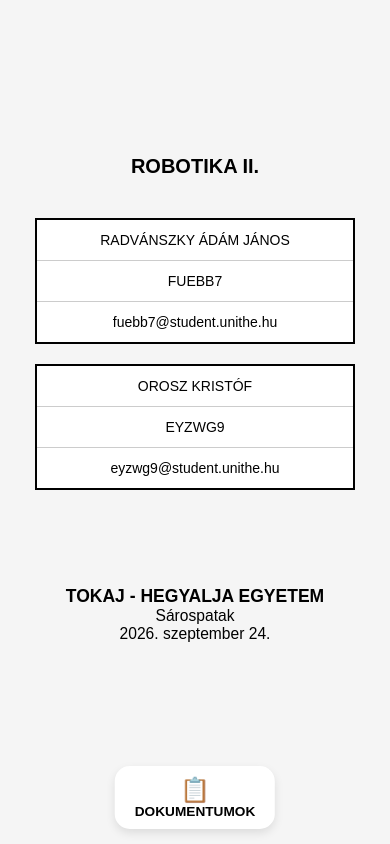
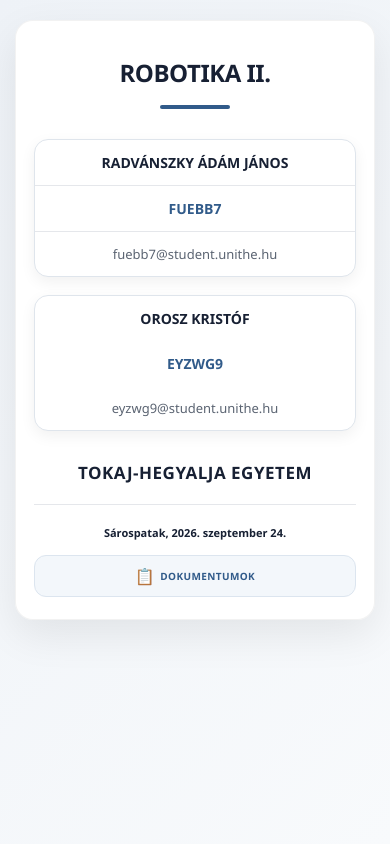
Before and after one commit to oroszkristof/ROBOTIKA-II-EYZWG9-FUEEB7, a plain HTML site: page index.html in a window 390 px wide. Drawn offline with Linux system fonts and the light colour scheme.

Commit message:
Add files via upload

```diff
--- a/index.html
+++ b/index.html
@@ -13,136 +13,454 @@
 
         body {
             margin: 0;
-            font-family: Arial, sans-serif;
-            background-color: #f5f5f5;
+            font-family: "Segoe UI", Arial, sans-serif;
+            background: linear-gradient(135deg, #eef2f7, #f8fafc);
+            color: #1f2937;
         }
+
+        /* =========================
+           OLDAL
+           ========================= */
 
         .page {
             min-height: 100vh;
+
             display: flex;
-            flex-direction: column;
             justify-content: center;
             align-items: center;
+
+            padding: 30px 20px;
+        }
+
+
+        /* =========================
+           FŐ DOBOZ
+           ========================= */
+
+        .content {
+            width: 100%;
+            max-width: 900px;
+
+            background: rgba(255, 255, 255, 0.96);
+
+            border-radius: 22px;
+            border: 1px solid rgba(0, 0, 0, 0.05);
+
+            box-shadow:
+                0 15px 40px rgba(0, 0, 0, 0.08);
+
+            padding: 50px 45px 30px;
+
             text-align: center;
-            padding: 40px 20px 100px 20px;
+        }
+
+
+        /* =========================
+           CÍM
+           ========================= */
+
+        h1 {
+            margin: 0 0 40px;
+
+            font-size: clamp(24px, 5vw, 36px);
+            font-weight: 700;
+            letter-spacing: -0.5px;
+
+            color: #172033;
+        }
+
+        h1::after {
+            content: "";
+
+            display: block;
+
+            width: 70px;
+            height: 4px;
+
+            margin: 16px auto 0;
+
+            background: #315b8a;
+
+            border-radius: 10px;
+        }
+
+
+        /* =========================
+           TÁBLÁZAT
+           ========================= */
+
+        table {
+            width: 100%;
+
+            border-collapse: separate;
+            border-spacing: 0;
+
+            margin: 0 auto 40px;
+
+            background: white;
+
+            border-radius: 14px;
+
+            overflow: hidden;
+
+            border: 1px solid #dfe5ec;
+
+            box-shadow:
+                0 5px 18px rgba(0, 0, 0, 0.06);
+        }
+
+        td {
+            padding: 17px 20px;
+
+            font-size: clamp(14px, 3vw, 17px);
+
+            text-align: center;
+
+            border-bottom: 1px solid #e5e7eb;
+        }
+
+        tr:last-child td {
+            border-bottom: none;
+        }
+
+        tr {
+            transition: background 0.2s ease;
+        }
+
+        tr:hover {
+            background: #f3f7fb;
+        }
+
+        /* Név */
+        td:first-child {
+            font-weight: 600;
+            color: #172033;
+        }
+
+        /* Neptun kód */
+        td:nth-child(2) {
+            color: #315b8a;
+            font-weight: 600;
+        }
+
+        /* Email */
+        td:nth-child(3) {
+            color: #5b6472;
+        }
+
+
+        /* =========================
+           EGYETEM
+           ========================= */
+
+        .egyetem {
+            margin-bottom: 25px;
+
+            font-size: clamp(17px, 4vw, 22px);
+            font-weight: 700;
+
+            color: #172033;
+
+            letter-spacing: 0.5px;
+        }
+
+
+        /* =========================
+           ALSÓ SOR
+           ========================= */
+
+        .bottom-row {
+            width: 100%;
+
+            display: flex;
+            justify-content: space-between;
+            align-items: center;
+
+            padding-top: 20px;
+
+            border-top: 1px solid #e5e7eb;
+        }
+
+
+        /* =========================
+           HELYSZÍN + DÁTUM
+           ========================= */
+
+        .location-date {
+            display: flex;
+            align-items: center;
+
+            gap: 10px;
+
+            font-size: 14px;
+
+            color: #5b6472;
+
+            white-space: nowrap;
+        }
+
+        .location {
+            font-weight: 600;
+            color: #172033;
+        }
+
+        .separator {
+            color: #b0b7c3;
+        }
+
+
+        /* =========================
+           DOKUMENTUMOK GOMB
+           ========================= */
+
+        .documents {
+            display: flex;
+            align-items: center;
+
+            gap: 8px;
+
+            padding: 11px 16px;
+
+            background: #f3f7fb;
+
+            border: 1px solid #dce5ef;
+            border-radius: 12px;
+
+            text-decoration: none;
+
+            color: #315b8a;
+
+            font-size: 13px;
+            font-weight: 700;
+
+            letter-spacing: 0.4px;
+
+            transition:
+                transform 0.2s ease,
+                background 0.2s ease,
+                box-shadow 0.2s ease;
+        }
+
+        .documents .icon {
+            font-size: 19px;
+        }
+
+        .documents:hover {
+            background: #e7f0f9;
+
+            transform: translateY(-2px);
+
+            box-shadow:
+                0 5px 12px rgba(49, 91, 138, 0.15);
+        }
+
+
+        /* =========================
+           MOBIL NÉZET
+           ========================= */
+
+        @media (max-width: 600px) {
+
+            .page {
+                align-items: flex-start;
+
+                padding: 20px 15px;
+            }
+
+            .content {
+                padding: 35px 18px 22px;
+
+                border-radius: 18px;
             }
 
             h1 {
-            font-size: clamp(20px, 5vw, 32px);
-            margin-bottom: 40px;
+                margin-bottom: 30px;
             }
 
-        /* Asztali nézet */
+
+            /* Hallgatók külön kártyák */
             table {
-            border-collapse: collapse;
-            margin-bottom: 40px;
-            background-color: white;
+                display: block;
+
+                width: 100%;
+
+                background: transparent;
+
+                border: none;
+
+                box-shadow: none;
+
+                margin-bottom: 30px;
+
+                overflow: visible;
             }
 
-        td {
-            border: 2px solid black;
-            padding: 12px 20px;
-            font-size: clamp(14px, 3.5vw, 18px);
-            text-align: center;
-        }
+            tbody {
+                display: block;
 
-        .egyetem {
-            font-size: clamp(14px, 4vw, 18px);
-        }
-
-        .egyetem b {
-            font-size: clamp(16px, 4.5vw, 22px);
-        }
-
-        /* MOBIL NÉZET */
-        @media (max-width: 600px) {
-
-            table {
-                display: flex;
-                flex-direction: column;
-                align-items: center;   /* <<< EZ KÖZÉPRE TESZI */
-                background: transparent;
                 width: 100%;
             }
 
             tr {
                 display: flex;
                 flex-direction: column;
-                width: 320px;          /* fix kártya szélesség */
-                margin-bottom: 20px;
-                border: 2px solid black;
+
+                width: 100%;
+
+                margin-bottom: 18px;
+
                 background: white;
+
+                border: 1px solid #dfe5ec;
+                border-radius: 14px;
+
+                overflow: hidden;
+
+                box-shadow:
+                    0 5px 15px rgba(0, 0, 0, 0.06);
             }
 
             td {
+                width: 100%;
+
                 border: none;
-                border-bottom: 1px solid #ccc;
-                padding: 12px;
+
+                border-bottom: 1px solid #e5e7eb;
+
+                padding: 13px;
+
                 text-align: center;
             }
 
             td:last-child {
                 border-bottom: none;
+
+                font-size: 13px;
+            }
+
+
+            /* Egyetem */
+            .egyetem {
+                margin-bottom: 20px;
+            }
+
+
+            /* Alsó sor mobilon */
+            .bottom-row {
+                gap: 10px;
+            }
+
+            .location-date {
+                gap: 5px;
+
+                font-size: 11px;
+            }
+
+            .documents {
+                padding: 9px 11px;
+
+                gap: 5px;
+
+                font-size: 10px;
+            }
+
+            .documents .icon {
+                font-size: 16px;
             }
         }
 
-        /* Alsó navigáció */
-        .bottom-center {
-            position: fixed;
-            bottom: 15px;
-            left: 50%;
-            transform: translateX(-50%);
-            text-align: center;
-            background: white;
-            padding: 10px 20px;
-            border-radius: 15px;
-            box-shadow: 0 4px 10px rgba(0,0,0,0.1);
+
+        /* =========================
+           NAGYON KIS TELEFON
+           ========================= */
+
+        @media (max-width: 400px) {
+
+            .bottom-row {
+                flex-direction: column;
+
+                align-items: stretch;
+
+                gap: 15px;
             }
 
-        .bottom-center a {
-            text-decoration: none;
-            color: black;
-            font-size: clamp(24px, 6vw, 30px);
+            .location-date {
+                justify-content: center;
             }
 
-        .bottom-center span {
-            display: block;
-            font-size: clamp(12px, 3.5vw, 14px);
+            .documents {
+                justify-content: center;
+            }
         }
 
     </style>
 </head>
 
+
 <body>
 
 <div class="page">
 
+    <div class="content">
+
+        <!-- CÍM -->
         <h1>ROBOTIKA II.</h1>
 
+
+        <!-- HALLGATÓK -->
         <table>
+
             <tr>
                 <td>RADVÁNSZKY ÁDÁM JÁNOS</td>
                 <td>FUEBB7</td>
                 <td>fuebb7@student.unithe.hu</td>
             </tr>
+
             <tr>
                 <td>OROSZ KRISTÓF</td>
                 <td>EYZWG9</td>
                 <td>eyzwg9@student.unithe.hu</td>
             </tr>
+
         </table>
-<br><br>
+
+
+        <!-- EGYETEM -->
         <div class="egyetem">
-        <b>TOKAJ - HEGYALJA EGYETEM</b><br>
-        Sárospatak<br>
-        2026. szeptember 24.
+            TOKAJ-HEGYALJA EGYETEM
+        </div>
+
+
+        <!-- ALSÓ SOR -->
+        <div class="bottom-row">
+
+            <!-- BAL OLDAL -->
+            <div class="location-date">
+
+                <span class="location">
+                    Sárospatak, 2026. szeptember 24.
+                </span>
+
+            </div>
+
+
+            <!-- JOBB OLDAL -->
+            <a href="robotikaII.html" class="documents">
+
+                <span class="icon">
+                    📋
+                </span>
+
+                <span>
+                    DOKUMENTUMOK
+                </span>
+
+            </a>
+
         </div>
 
     </div>
 
-<div class="bottom-center">
-    <a href="robotikaII.html">📋</a>
-    <span><b>DOKUMENTUMOK</b></span>
 </div>
 
 </body>
```
Lines whose indentation alone changed are shown as unchanged.
